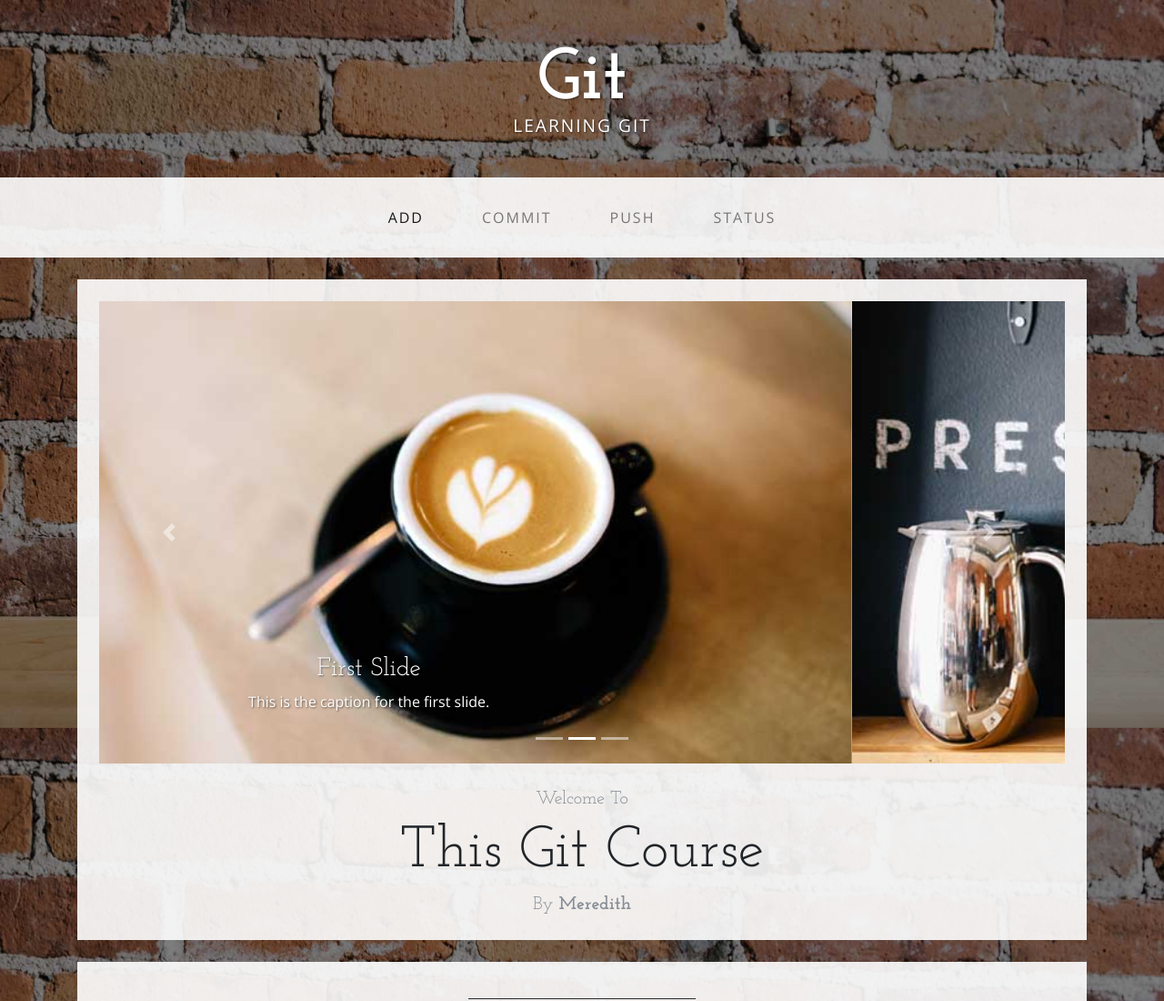
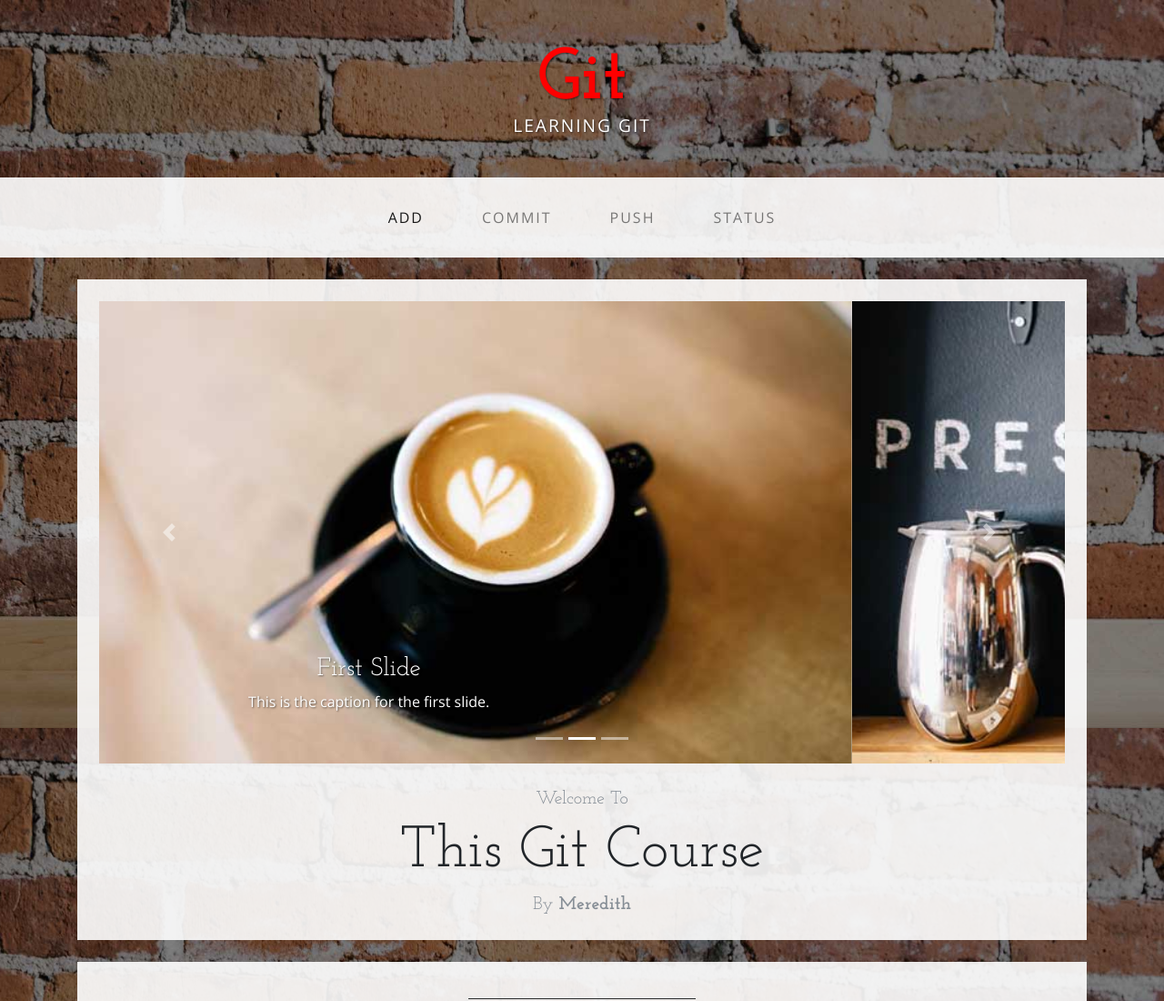
Before and after one commit to icehouze/Learning-Git, a website: page index.html in a window 1280 px wide. Shown: the top 1100 px of the page at 91% size. Drawn offline with nearby package versions, Linux system fonts and the light colour scheme.

Commit message:
changed color of header

```diff
--- a/css/business-casual.css
+++ b/css/business-casual.css
@@ -64,3 +64,6 @@ hr.divider {
 .map-container iframe.clicked {
   pointer-events: auto;
 }
+.brand {
+  color: #FF0000;
+}
--- a/index.html
+++ b/index.html
@@ -24,7 +24,7 @@
 
   <body>
 
-    <div class="tagline-upper text-center text-heading text-shadow text-white mt-5 d-none d-lg-block">Git</div>
+    <div class="tagline-upper text-center text-heading text-shadow mt-5 d-none d-lg-block brand">Git</div>
     <div class="tagline-lower text-center text-expanded text-shadow text-uppercase text-white mb-5 d-none d-lg-block">Learning Git</div>
 
     <!-- Navigation -->
```
